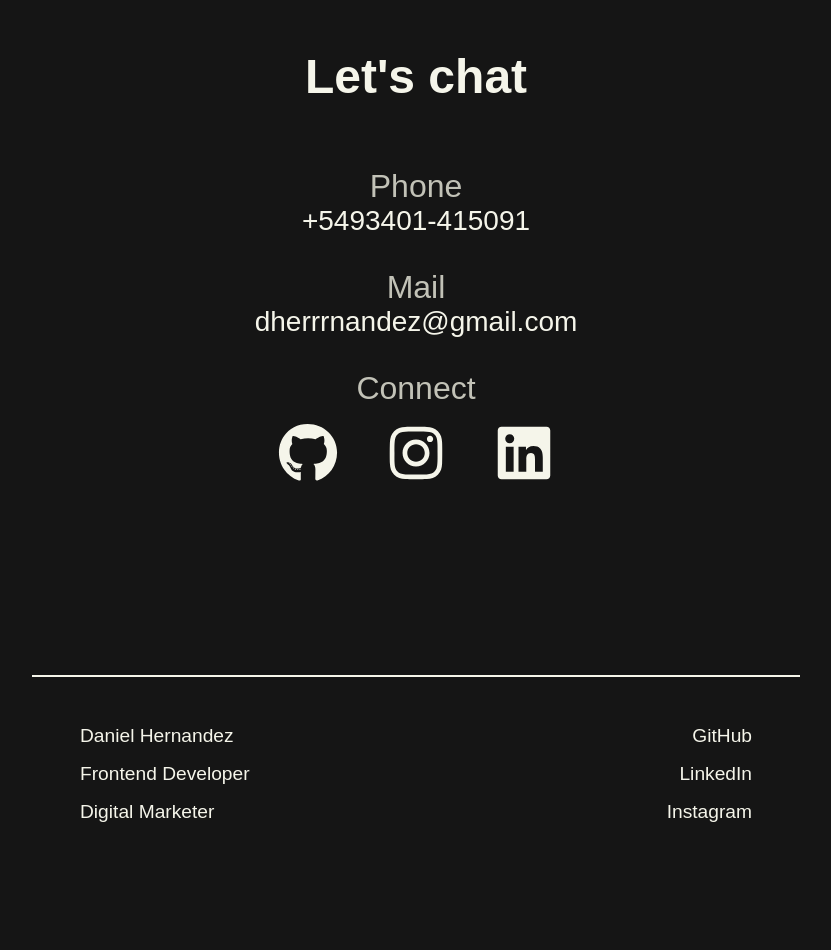
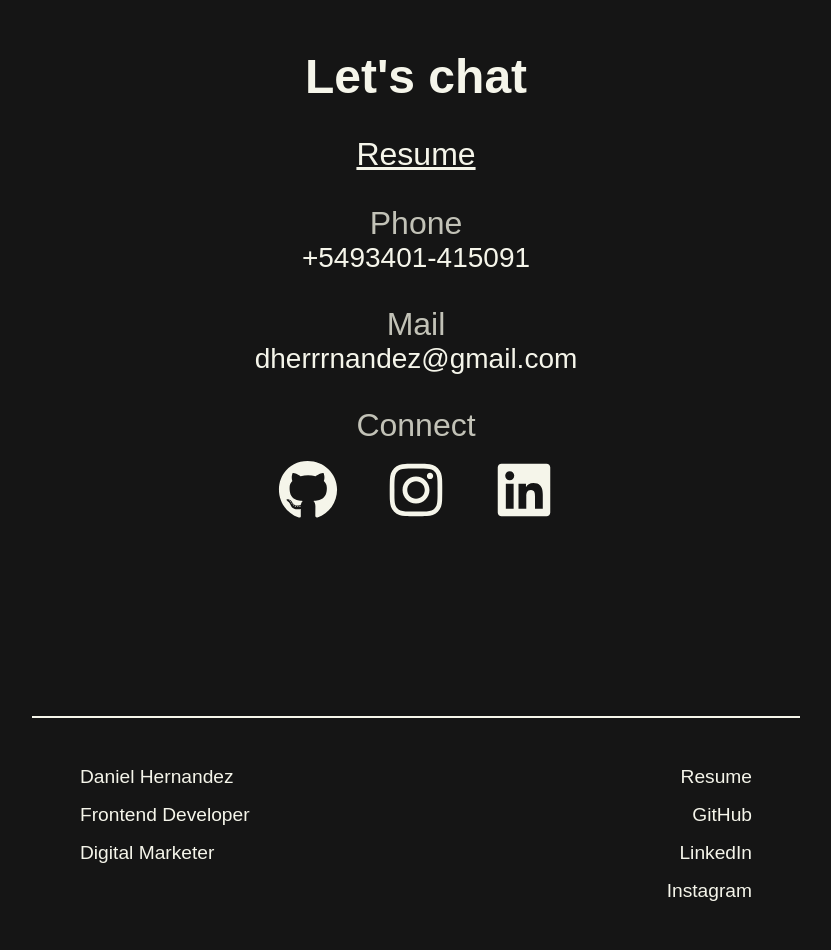
Before and after one commit to dherrrnandez/portfolio, a plain HTML site: page index.html in a window 1280 px wide. Shown: the part 2760-3710 px from the top of the page, without its empty margins (224-1055 px from the left). Before the commit the page ends 3631 px from the top, so only its background shows below. Drawn offline with Linux system fonts and the light colour scheme.

Commit message:
feat: added resume to contact section and footer

```diff
--- a/index.html
+++ b/index.html
@@ -146,6 +146,9 @@
         <h2>Let's chat</h3>
             <div class="contact_wrapper">
                 <div>
+                    <a href="">Resume</a>
+                </div>
+                <div>
                     <h3>Phone</h3>
                     <p>+5493401-415091</p>
                 </div>
@@ -179,6 +182,7 @@
             <p>Digital Marketer</p>
         </div>
         <div class="footer-right">
+            <a href="" target="_blank" rel="noopener noreferrer">Resume</a>
             <a href="https://github.com/dherrrnandez" target="_blank" rel="noopener noreferrer">GitHub</a>
             <a href="https://www.linkedin.com/in/daniel-hernandez-600128254/" target="_blank"
                 rel="noopener noreferrer">LinkedIn</a>
--- a/src/styles/contact.css
+++ b/src/styles/contact.css
@@ -11,8 +11,17 @@
     text-align: left;
 }
 
+.contact a {
+    font-size: 2rem;
+    text-decoration: underline;
+}
+
+.contact a:hover {
+    color: var(--accent);
+}
+
 .contact h2 {
-    padding-bottom: 4rem;
+    padding-bottom: 2rem;
     font-size: 3rem;
     font-weight: 600;
 }
```
